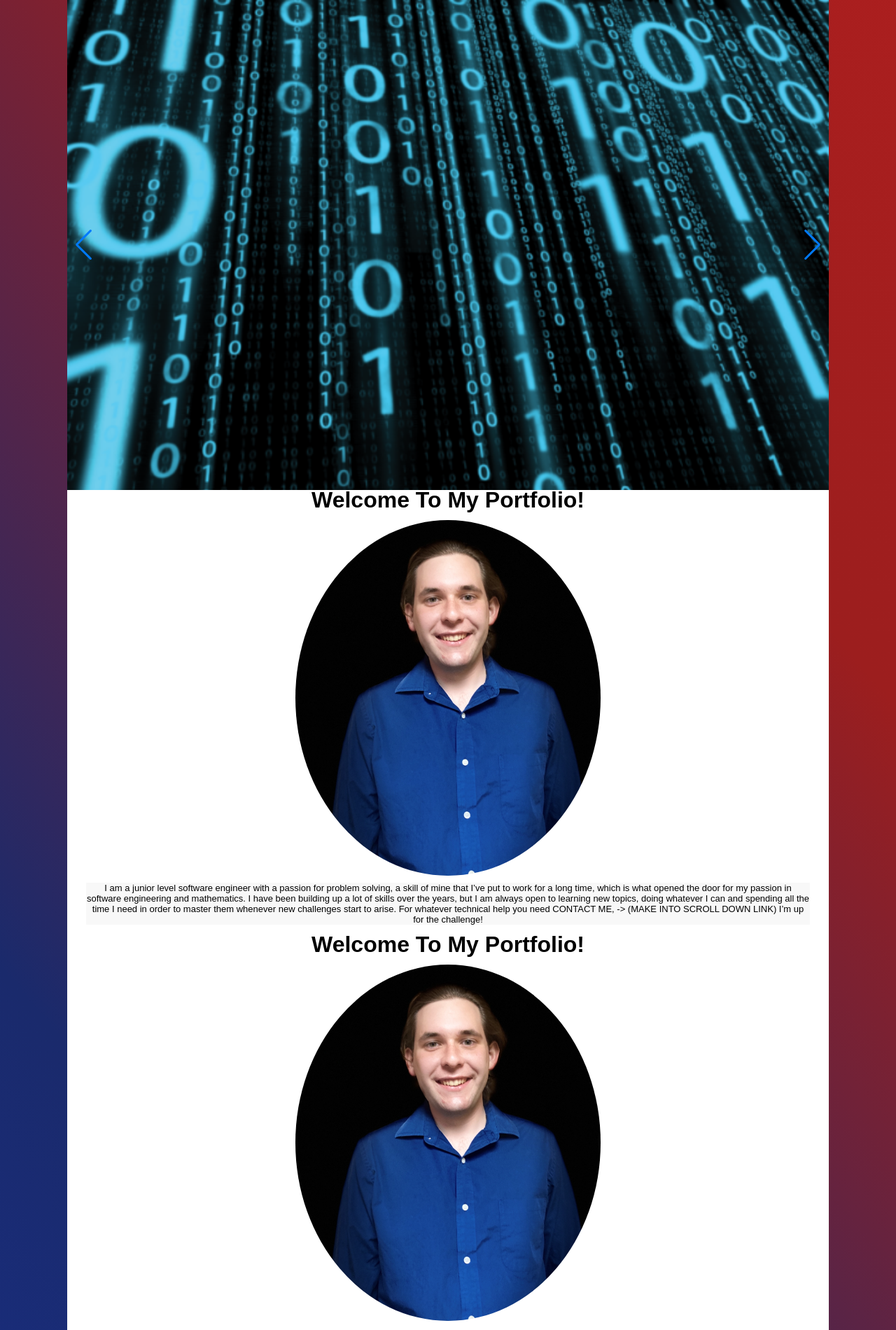
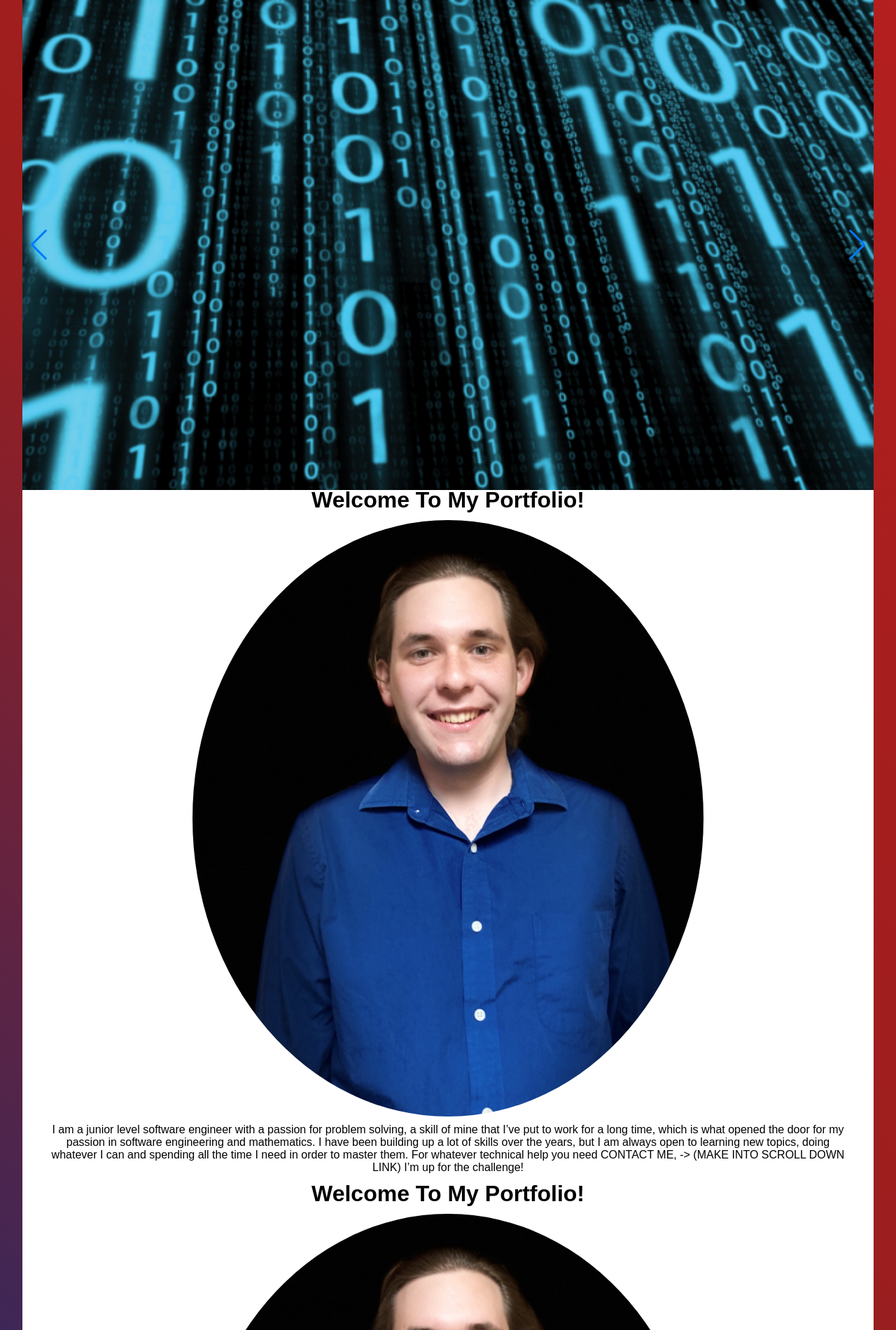
Before and after one commit to jkrejci1/new-portfolio, a Node server app: page / in a window 1280 px wide. Shown: the part 200-2100 px from the top of the page at 70% size. Run offline with Node 20, Linux system fonts and the light colour scheme.

Commit message:
Changed paragraph font size.

```diff
--- a/public/home.css
+++ b/public/home.css
@@ -32,6 +32,7 @@ body {
     padding: 0px;
     background-size: 400%;
     animation: bg-animation 200s infinite alternate;
+    /*Set default font size for rems*/
 }
 
 /*Background animation*/
@@ -49,9 +50,8 @@ p {
 /*Slider CSS*/
 .swiper {
     /*Width of what the swiper covers*/
-    width: 85%;
+    width: 95%;
     margin-top: 0rem;
-
     /*ALSO SET A MAX HEIGHT TO FIX THE IMAGE SIZING ISSUE*/
     max-height: 700px;
 }
@@ -77,7 +77,7 @@ p {
 .box {
     font-family: Arial, Helvetica, sans-serif;
     background-color: white;
-    width: 85%;
+    width: 95%;
     text-align: center;
     height: auto;
     overflow: wrap;
@@ -95,20 +95,19 @@ p {
 #paragraph-intro {
     color: black;
     font-weight: lighter;
-    font-size: small;
     /*font-size: 1rem;*/
 }
 
 .box-paragraph {
-    background-color: rgb(248, 248, 248);
     width: 95%;
     align-self: center;
     margin-bottom: 10px;
+    font-size: 1rem;
 }
 
 /*Picture of me in the wlecome message*/
 .jack-profile {
-    width: 40%;
+    width: 60%;
     padding-top: 10px;
     padding-bottom: 10px;
     border-radius: 50%;
--- a/views/index.ejs
+++ b/views/index.ejs
@@ -38,8 +38,8 @@
             <!-- If we need navigation buttons -->
             <div class="swiper-button-prev"></div>
             <div class="swiper-button-next"></div>
+        </div>
 
-        </div>
         <!--Create auto slider for summarizing purposes-->
         <script src="https://cdn.jsdelivr.net/npm/swiper@9/swiper-bundle.min.js"></script>
 
@@ -51,13 +51,13 @@
                 <h1>Welcome To My Portfolio!</h1>
                 <img class="jack-profile" src="images/jack-profile.png">
                 <div class="box-paragraph">
-                    <p id="paragraph-intro">I am a junior level software engineer with a passion for problem solving, a skill
-                        of mine that I’ve put to work for a long time, which is what opened the door
+                    <p id="paragraph-intro">I am a junior level software engineer with a passion for problem solving,
+                        a skill of mine that I’ve put to work for a long time, which is what opened the door
                         for my passion in software engineering and mathematics. I have been building
                         up a lot of skills over the years, but I am always open to learning new topics,
-                        doing whatever I can and spending all the time I need in order to master them
-                        whenever new challenges start to arise. For whatever technical help you need
-                        CONTACT ME, -> (MAKE INTO SCROLL DOWN LINK) I’m up for the challenge!
+                        doing whatever I can and spending all the time I need in order to master them.
+                        For whatever technical help you need CONTACT ME, -> (MAKE INTO SCROLL DOWN LINK)
+                        I’m up for the challenge!
                     </p>
                 </div>
             </div>
```
